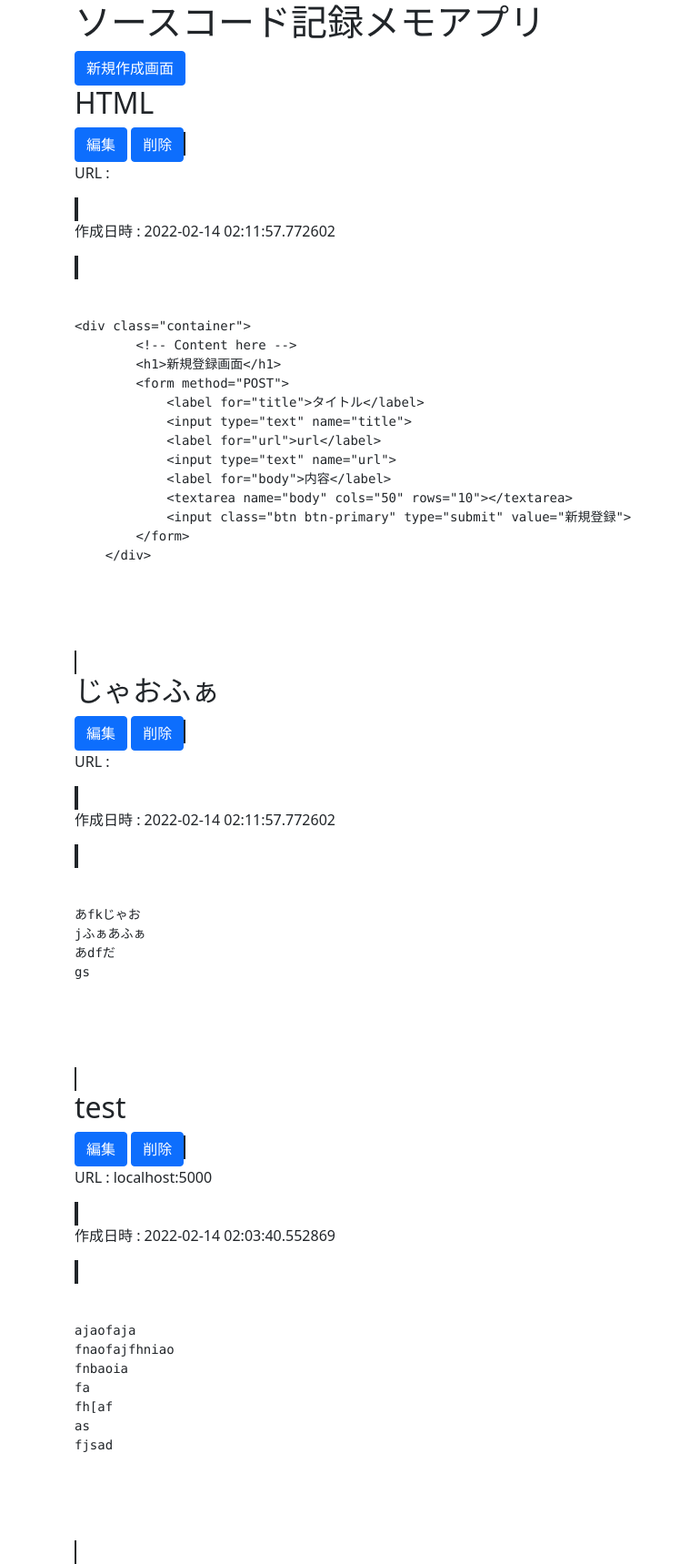
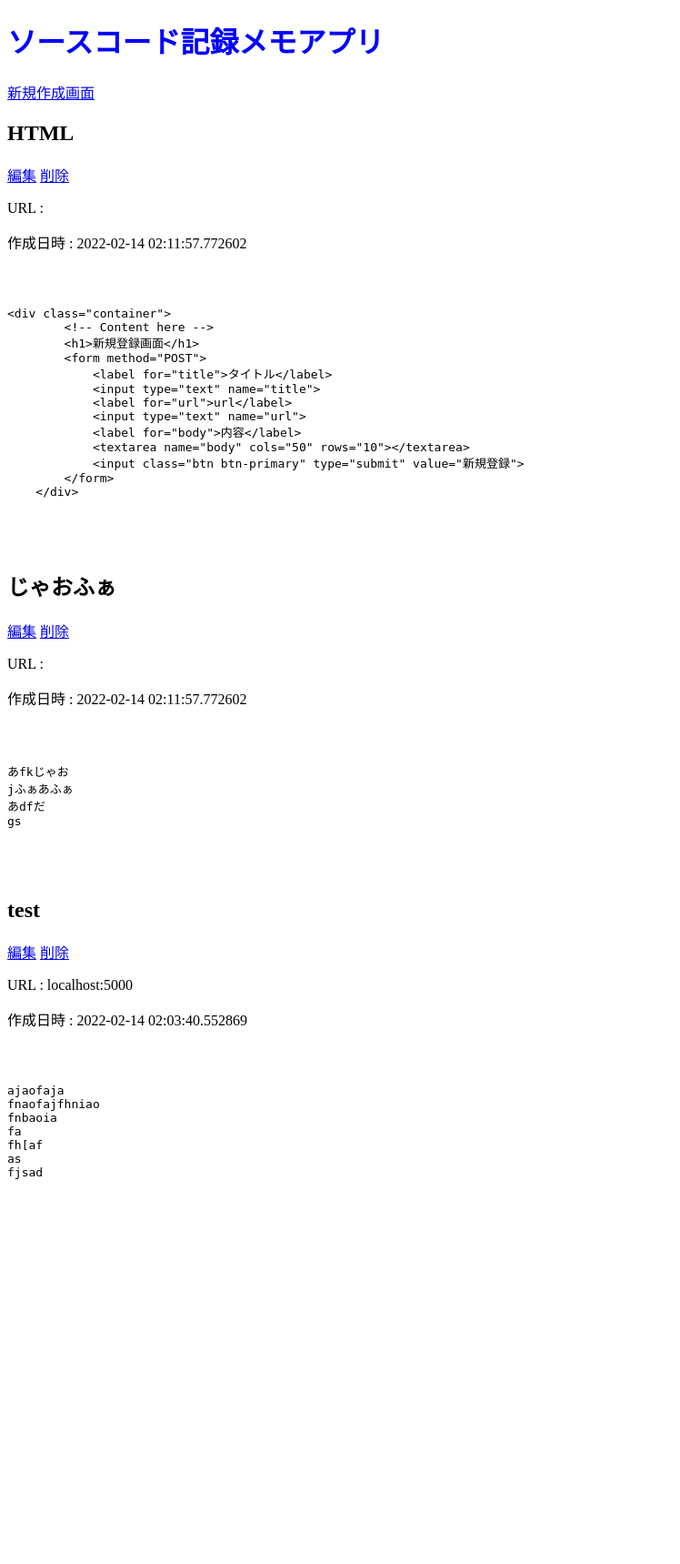
Before and after one commit to Kubbo0308/MemoProgram, a Flask app: page / in a window 1280 px wide. Shown: the whole page at 91% size, without its empty margins (0-748 px from the left). After the commit the page ends 1296 px from the top, so only its background shows below. Run offline with Flask 2, Linux system fonts and the light colour scheme; data comes from the database, SQL or seed files in the repository.

Commit message:
add style.css

```diff
--- /dev/null
+++ b/static/css/style.css
@@ -0,0 +1,3 @@
+h1 {
+    color: blue;
+}
--- a/templates/base.html
+++ b/templates/base.html
@@ -4,8 +4,7 @@
     <meta charset="UTF-8">
     <meta http-equiv="X-UA-Compatible" content="IE=edge">
     <meta name="viewport" content="width=device-width, initial-scale=1.0">
-    <!-- CSS only -->
-    <link href="https://cdn.jsdelivr.net/npm/bootstrap@5.0.2/dist/css/bootstrap.min.css" rel="stylesheet" integrity="sha384-EVSTQN3/azprG1Anm3QDgpJLIm9Nao0Yz1ztcQTwFspd3yD65VohhpuuCOmLASjC" crossorigin="anonymous">
+    <link rel="stylesheet" href="{{ url_for('static', filename='css/style.css') }}">
     <title>ソースコード記録メモアプリ</title>
 </head>
 <body>
--- a/templates/index.html
+++ b/templates/index.html
@@ -9,13 +9,13 @@
             <h2>{{ post.title }}</h2>
             <a class="btn btn-primary" href="/{{post.id}}/update" role="button">編集</a>
             <a class="btn btn-primary" href="/{{post.id}}/delete" role="button">削除</a>
-            <span class="border border-dark border-2"><p>URL : {{ post.url }}</p></span>
-            <span class="border border-dark border-2"><p>作成日時 : {{ post.created_at }}</p></span>
-            <span class="border border-dark border-2"><pre>
-                <code>
-                    <p>{{ post.body }}</p>
-                </code>
-                </pre></span>
+            <p>URL : {{ post.url }}</p>
+            <p>作成日時 : {{ post.created_at }}</p>
+            <pre>
+            <code>
+                <p>{{ post.body }}</p>
+            </code>
+            </pre>
         </article>
         {% endfor %}
     </div>
```
